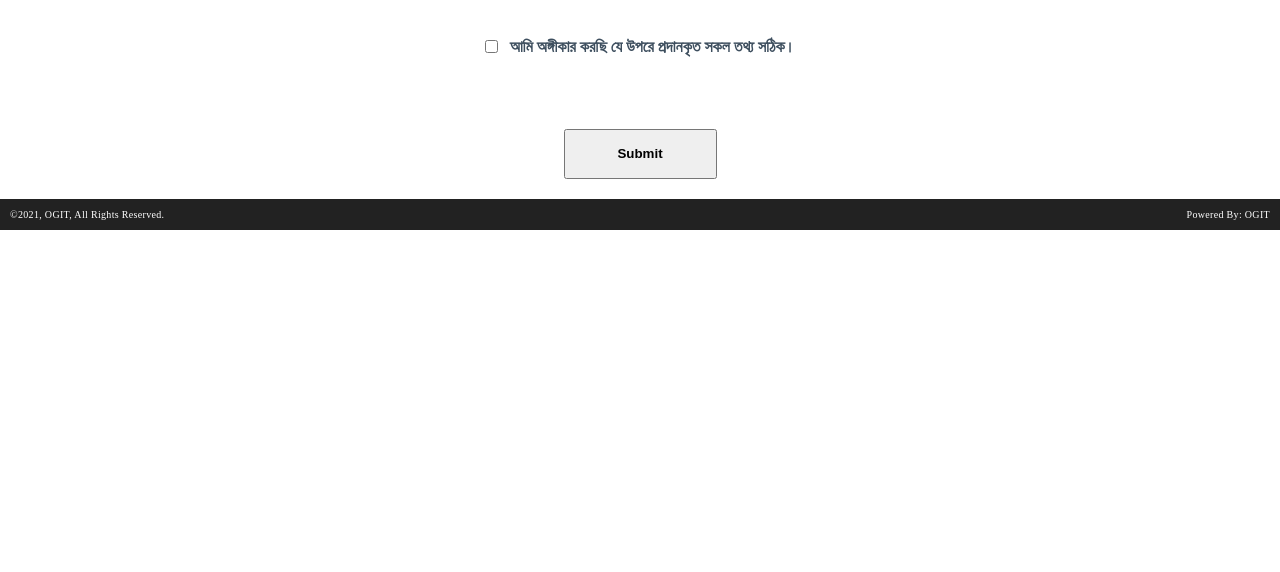
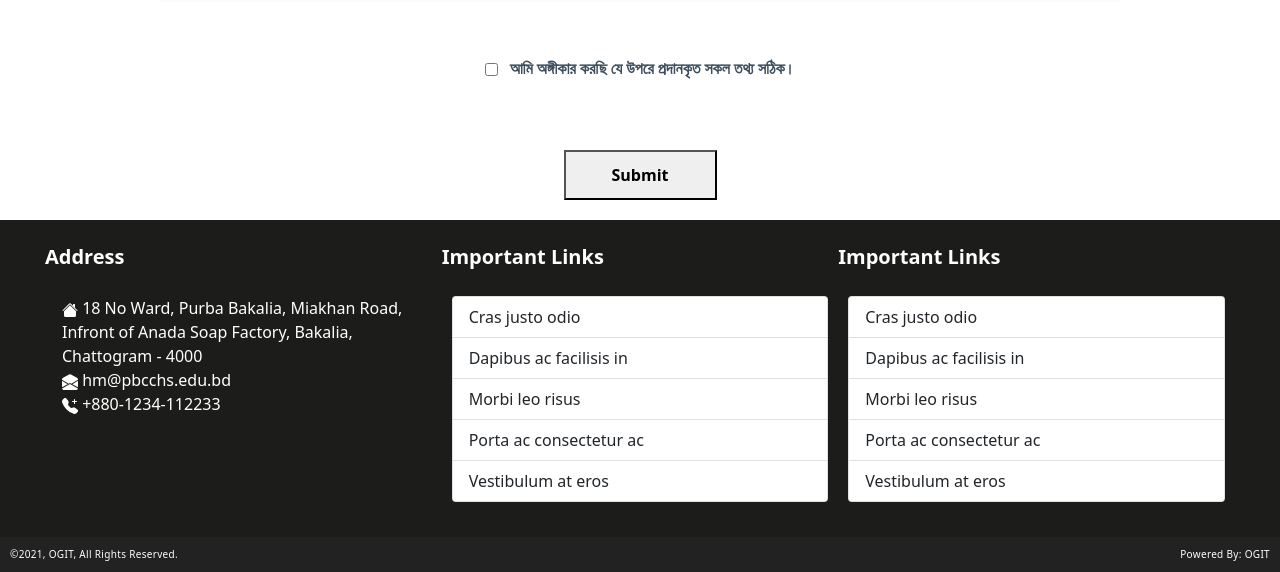
Before and after one commit to sadibhaai/admission, a plain HTML site: page index.html in a window 1280 px wide. Shown: the part 1913-2485 px from the top of the page. Before the commit the page ends 2143 px from the top, so only its background shows below. Drawn offline with nearby package versions, Linux system fonts and the light colour scheme; a web font is replaced by a local one.

Commit message:
Update index.html

```diff
--- a/index.html
+++ b/index.html
@@ -31,6 +31,7 @@
         <meta http-equiv="pragma" content="no-cache" />
 
         <link rel="icon" type="image/png" href="assets/images/dhselogo.jpg">
+        <link href="https://cdn.jsdelivr.net/npm/bootstrap@5.0.2/dist/css/bootstrap.min.css" rel="stylesheet" integrity="sha384-EVSTQN3/azprG1Anm3QDgpJLIm9Nao0Yz1ztcQTwFspd3yD65VohhpuuCOmLASjC" crossorigin="anonymous">
         <link href="assets/css/bootstrap-grid.css" rel="stylesheet">
         <link href="assets/css/site-css/site.min.css?v=1638206125" rel="stylesheet">
 
@@ -96,6 +97,58 @@
         .col-lg-6.quota-notes>ul>li {
             list-style: none;
         }
+
+        .footer-widget{
+            background-color: #1C1C1B;
+            padding-left: 45px;
+            padding-right: 45px;
+            padding-top: 25px;
+            padding-bottom: 15px;
+            margin-bottom: -20px;
+            margin-top: 20px;
+        }
+        .footer-widget-column {
+          float: left;
+          width: 33.33%;
+        }
+
+        .footer-widget-row:after {
+          content: "";
+          display: table;
+          clear: both;
+        }
+
+        @media screen and (max-width: 600px) {
+          .footer-widget-column {
+            width: 100%;
+          }
+        }
+
+        .list-group{
+            margin-left: 10px;
+            margin-right: 10px;
+            margin-bottom: 20px;
+        }
+
+        .footer-widget-column-title h2{
+            color: #ffffff;
+            font-size: 20px;
+        }
+
+        .list-address{
+            color: white;
+            margin-left: -10px;
+            padding-left: -15px;
+            padding-right: 15px;
+        }
+
+        ul .list-item{
+            list-style-type: none;
+            margin-left: -5px;
+            padding-left: -3px;
+        }
+
+
     </style>
 </head>
 
@@ -482,6 +535,52 @@
         <div id="ajax-status"></div>
         <button class="button" id="submit" name="submit" style="width: 153px; height: 50px; padding: 10px 20px; font-weight: bold; ">Submit</button>
     </div>
+<section class="footer-widget">
+    <div class="footer-widget-row">
+      <div class="footer-widget-column">
+          <div class="footer-widget-column-title">
+            <h2>Address</h2>
+        </div>
+            <ul class="list-address">
+              <li class="list-item"><svg xmlns="http://www.w3.org/2000/svg" width="16" height="16" fill="currentColor" class="bi bi-house-fill" viewBox="0 0 16 16">
+  <path fill-rule="evenodd" d="m8 3.293 6 6V13.5a1.5 1.5 0 0 1-1.5 1.5h-9A1.5 1.5 0 0 1 2 13.5V9.293l6-6zm5-.793V6l-2-2V2.5a.5.5 0 0 1 .5-.5h1a.5.5 0 0 1 .5.5z"/>
+  <path fill-rule="evenodd" d="M7.293 1.5a1 1 0 0 1 1.414 0l6.647 6.646a.5.5 0 0 1-.708.708L8 2.207 1.354 8.854a.5.5 0 1 1-.708-.708L7.293 1.5z"/>
+</svg> 18 No Ward, Purba Bakalia, Miakhan Road, Infront of Anada Soap Factory, Bakalia, Chattogram - 4000</li>
+              <li class="list-item"><svg xmlns="http://www.w3.org/2000/svg" width="16" height="16" fill="currentColor" class="bi bi-envelope-open-fill" viewBox="0 0 16 16">
+  <path d="M8.941.435a2 2 0 0 0-1.882 0l-6 3.2A2 2 0 0 0 0 5.4v.314l6.709 3.932L8 8.928l1.291.718L16 5.714V5.4a2 2 0 0 0-1.059-1.765l-6-3.2ZM16 6.873l-5.693 3.337L16 13.372v-6.5Zm-.059 7.611L8 10.072.059 14.484A2 2 0 0 0 2 16h12a2 2 0 0 0 1.941-1.516ZM0 13.373l5.693-3.163L0 6.873v6.5Z"/>
+</svg> hm@pbcchs.edu.bd</li>
+              <li class="list-item"><svg xmlns="http://www.w3.org/2000/svg" width="16" height="16" fill="currentColor" class="bi bi-telephone-plus-fill" viewBox="0 0 16 16">
+  <path fill-rule="evenodd" d="M1.885.511a1.745 1.745 0 0 1 2.61.163L6.29 2.98c.329.423.445.974.315 1.494l-.547 2.19a.678.678 0 0 0 .178.643l2.457 2.457a.678.678 0 0 0 .644.178l2.189-.547a1.745 1.745 0 0 1 1.494.315l2.306 1.794c.829.645.905 1.87.163 2.611l-1.034 1.034c-.74.74-1.846 1.065-2.877.702a18.634 18.634 0 0 1-7.01-4.42 18.634 18.634 0 0 1-4.42-7.009c-.362-1.03-.037-2.137.703-2.877L1.885.511zM12.5 1a.5.5 0 0 1 .5.5V3h1.5a.5.5 0 0 1 0 1H13v1.5a.5.5 0 0 1-1 0V4h-1.5a.5.5 0 0 1 0-1H12V1.5a.5.5 0 0 1 .5-.5z"/>
+</svg> +880-1234-112233</li>
+
+            </ul>
+      </div>
+      <div class="footer-widget-column">
+        <div class="footer-widget-column-title">
+            <h2>Important Links</h2>
+        </div>
+            <ul class="list-group">
+              <li class="list-group-item">Cras justo odio</li>
+              <li class="list-group-item">Dapibus ac facilisis in</li>
+              <li class="list-group-item">Morbi leo risus</li>
+              <li class="list-group-item">Porta ac consectetur ac</li>
+              <li class="list-group-item">Vestibulum at eros</li>
+            </ul>
+      </div>
+      <div class="footer-widget-column">
+        <div class="footer-widget-column-title">
+            <h2>Important Links</h2>
+        </div>
+            <ul class="list-group">
+              <li class="list-group-item">Cras justo odio</li>
+              <li class="list-group-item">Dapibus ac facilisis in</li>
+              <li class="list-group-item">Morbi leo risus</li>
+              <li class="list-group-item">Porta ac consectetur ac</li>
+              <li class="list-group-item">Vestibulum at eros</li>
+            </ul>
+      </div>
+    </div>
+</section>
 
 <footer>
     <div class="copyright">
```
